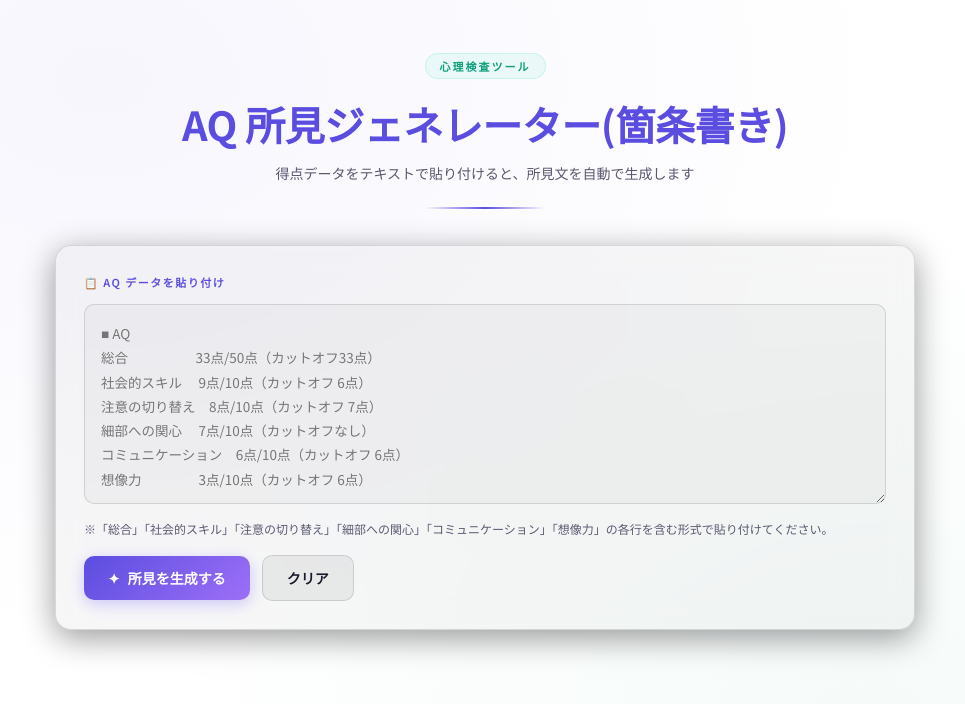
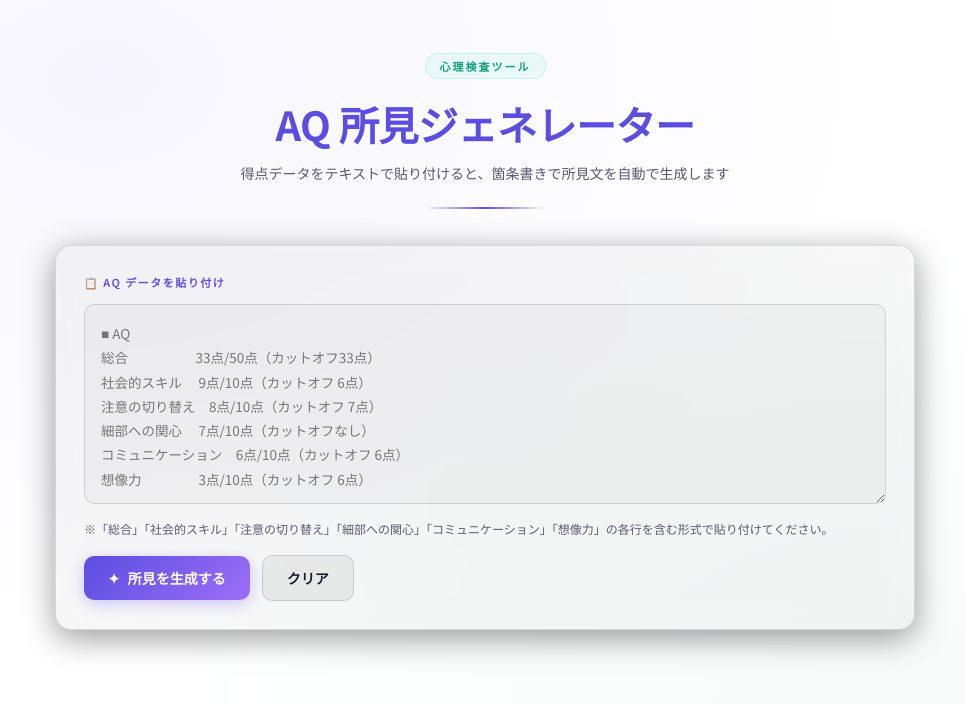
Before and after one commit to yakinasu299/AQ_newFB, a plain HTML site: page index.html in a window 1280 px wide. Shown: the whole page, without its empty margins (155-1120 px from the left). Drawn offline with Linux system fonts and the light colour scheme.

Commit message:
Update index.html

```diff
--- a/index.html
+++ b/index.html
@@ -171,8 +171,8 @@
 <body>
 <header>
   <div class="badge">心理検査ツール</div>
-  <h1>AQ 所見ジェネレーター(箇条書き)</h1>
-  <p class="subtitle">得点データをテキストで貼り付けると、所見文を自動で生成します</p>
+  <h1>AQ 所見ジェネレーター</h1>
+  <p class="subtitle">得点データをテキストで貼り付けると、箇条書きで所見文を自動で生成します</p>
 </header>
 
 <div class="container">
```
